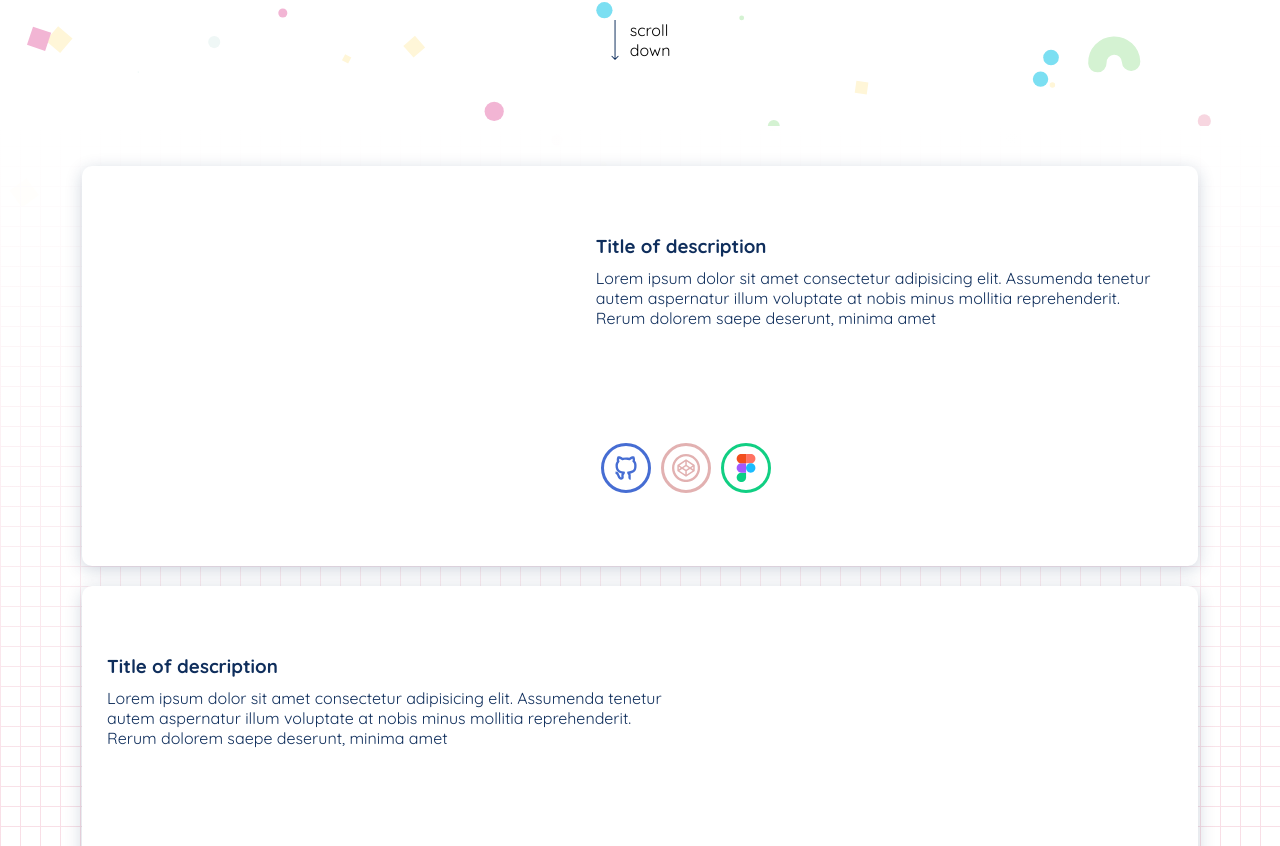
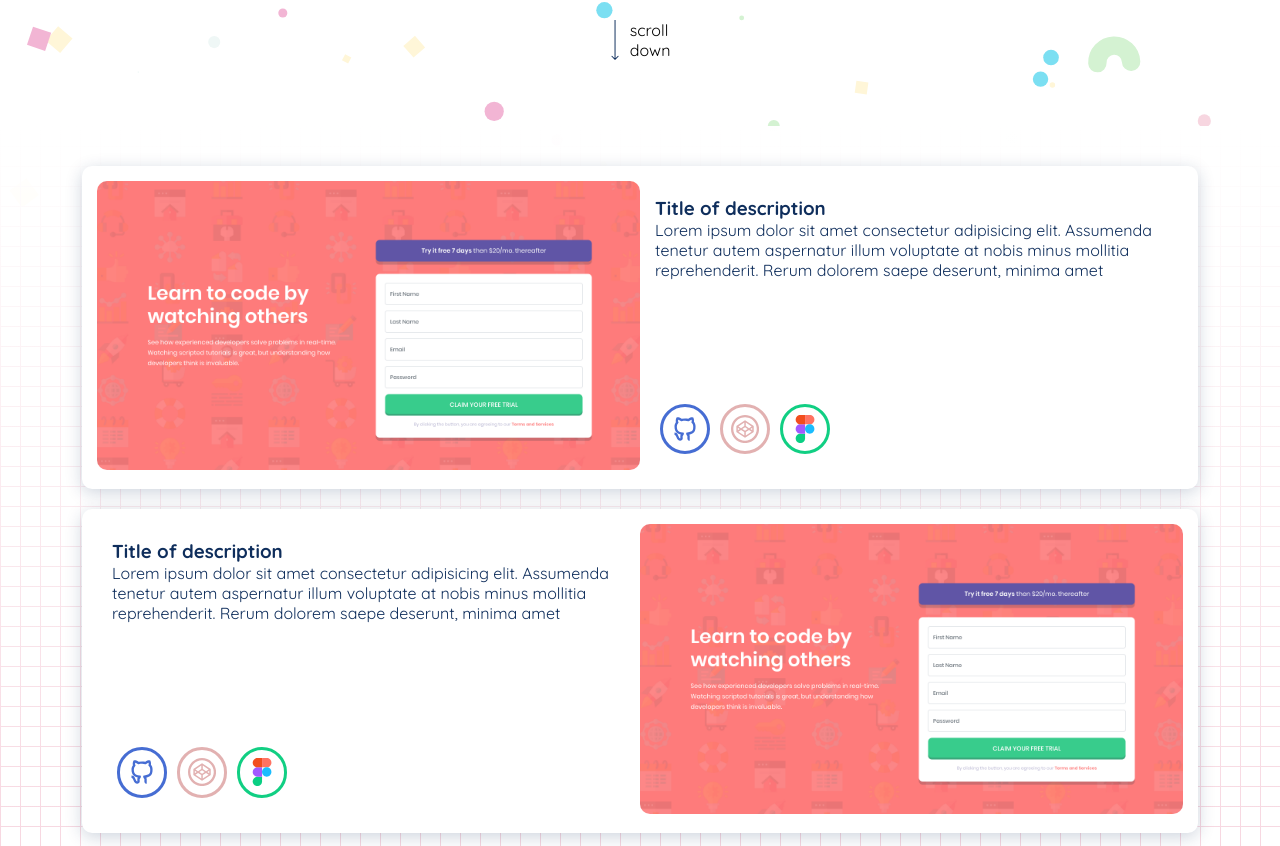
Before and after one commit to denizerisen/portfolio-page, a React (Create React App) app: page / in a window 1280 px wide. Shown: the part 594-1440 px from the top of the page. Built offline with nearby package versions, Linux system fonts and the light colour scheme.

Commit message:
upload imgs, improve section layout

```diff
--- a/src/components/showcase/showcase.js
+++ b/src/components/showcase/showcase.js
@@ -1,10 +1,16 @@
 import React from "react";
 import Link from "../link/link";
-
 export default function Showcase() {
   return (
     <section className="showcase">
-      <div className="image-col"></div>
+      <div className="image-col">
+        <img
+          src={require("../../assets/images/signup-form.png")}
+          width="100%"
+          alt="project"
+        ></img>
+      </div>
+
       <div className="description-col">
         <h3 className="title">Title of description</h3>
         <p className="description">
--- a/src/components/showcase/showcase.scss
+++ b/src/components/showcase/showcase.scss
@@ -1,17 +1,14 @@
 .showcase-section {
   padding: px(20) px(20);
-
   background: linear-gradient(rgba(#fff, 1) 0%, rgba(#fff, 0) 100%),
     linear-gradient(90deg, $color-pale-pink 5%, transparent 1%),
     linear-gradient($color-pale-pink 5%, transparent 1%);
-
   background-position: auto, 0 0, 10px 10px;
   background-size: cover, 20px 20px, 20px 20px;
 }
 
 .showcase {
   width: 90%;
-  height: px(400);
   margin: px(20) auto;
   padding: px(15);
 
@@ -24,31 +21,29 @@
 
   display: flex;
   flex-wrap: wrap;
-  align-items: center;
 
   &:nth-of-type(even) {
     flex-direction: row-reverse;
   }
 
-  .description-col,
-  .image-col {
-    height: 100%;
-  }
-
   .description-col {
-    flex: 55%;
+    flex: 50%;
   }
 
   .image-col {
-    flex: 45%;
+    flex: 50%;
+
+    img {
+      border-radius: $radius;
+    }
   }
 }
 
 .description-col {
-  padding: px(25) px(10);
+  padding: px(15);
   display: flex;
   flex-direction: column;
-  justify-content: center;
+  justify-content: space-around;
 
   @include tablet {
     text-align: center;
@@ -65,8 +60,7 @@
   }
 
   .description {
-    flex-basis: 50%;
-    margin: px(10) 0;
+    flex-basis: 70%;
   }
 
   .link-wrapper {
```
Also changed, not shown: src/assets/images/cell-animation.png (added), src/assets/images/signup-form.png (added).
